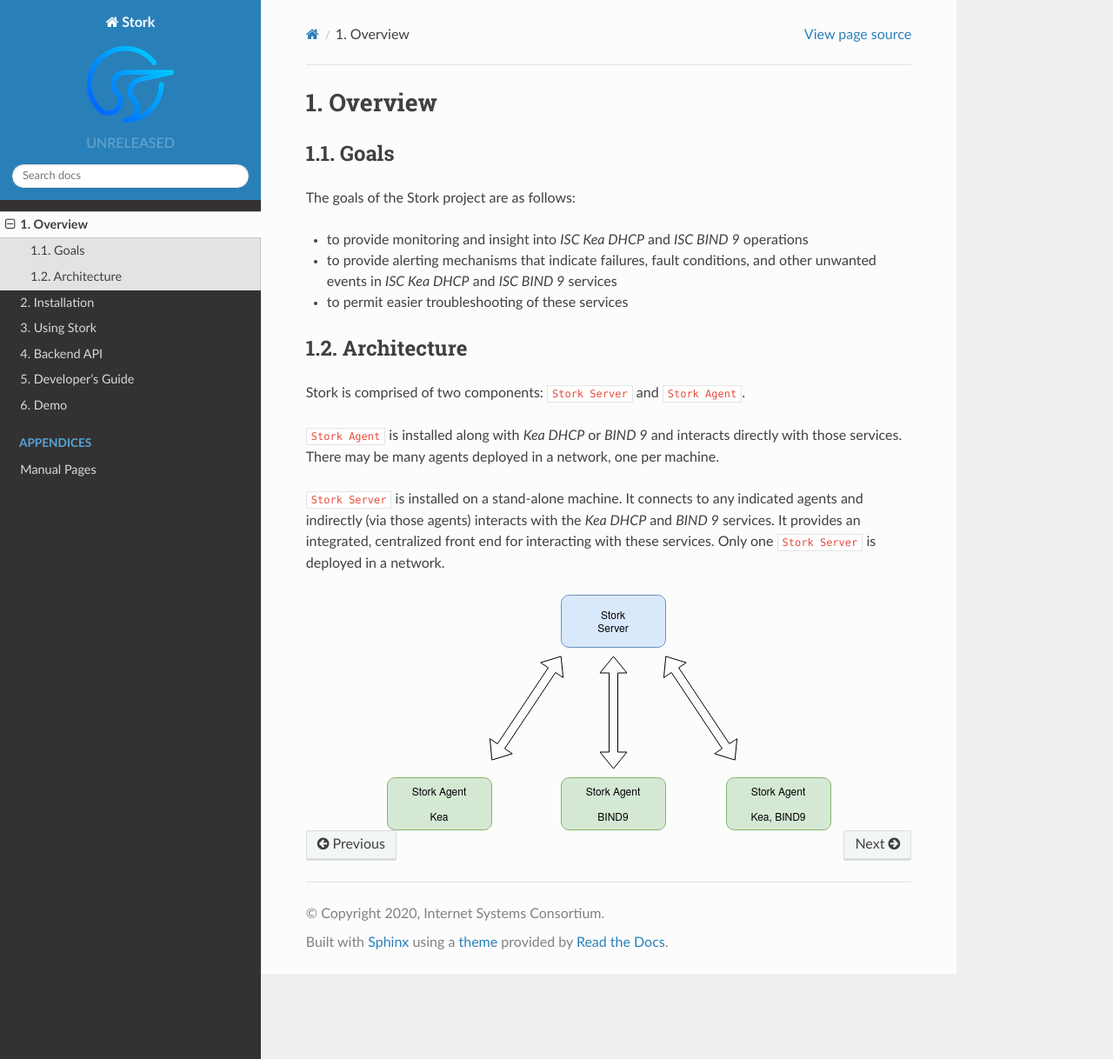
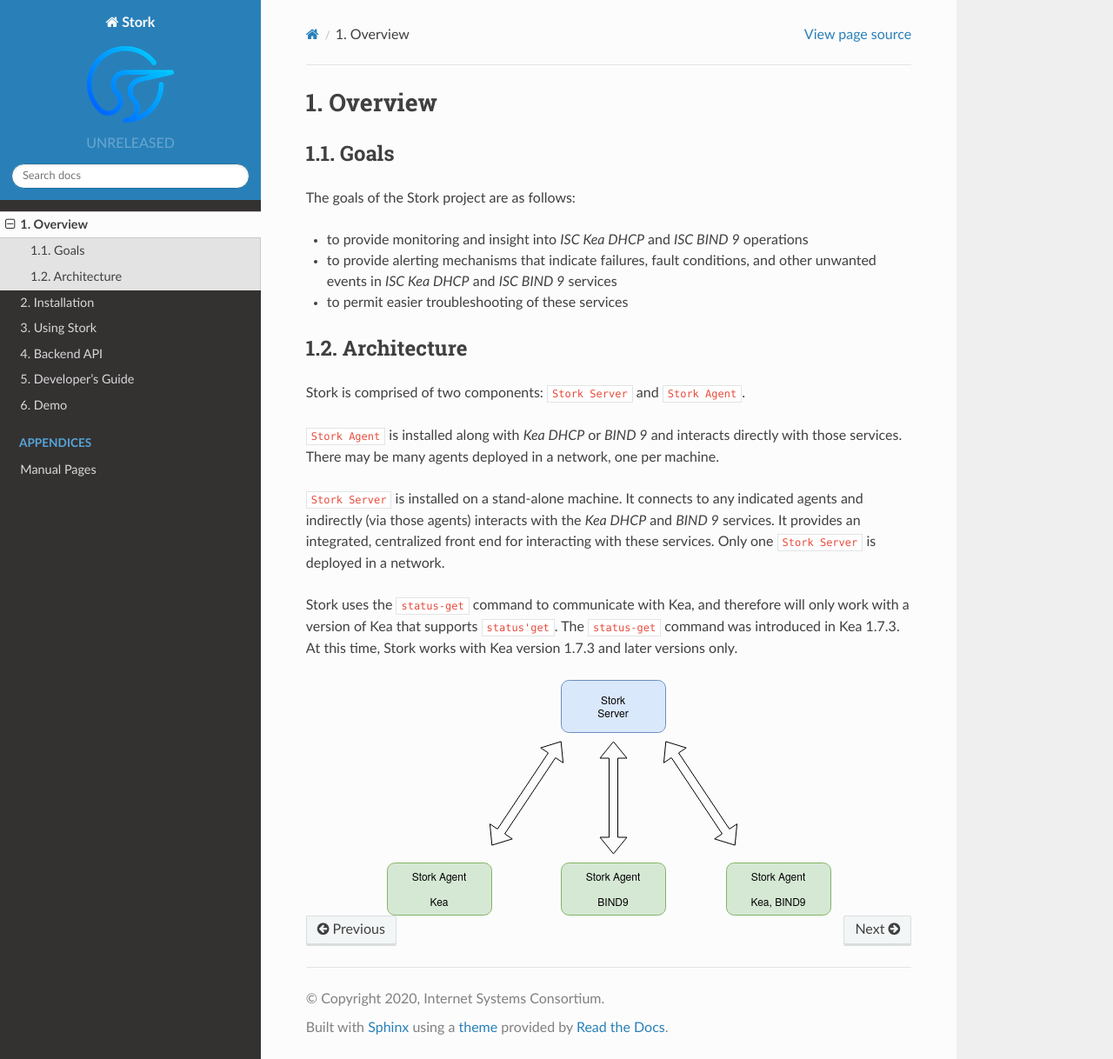
Before and after one commit to isc-projects/stork, a Sphinx documentation site: the page built from doc/overview.rst, in a window 1280 px wide and 1218 px high. Shown: the whole window at 87% size. Built offline with Sphinx 7.4.7 and the Read the Docs theme 2.0.0, drawn with Linux system fonts in a browser that asks for light colours.

Commit message:
[304] add message about required kea version

```diff
--- a/doc/overview.rst
+++ b/doc/overview.rst
@@ -32,5 +32,10 @@
 centralized front end for interacting with these services.
 Only one ``Stork Server`` is deployed in a network.
 
+Stork uses the ``status-get`` command to communicate with Kea, and
+therefore will only work with a version of Kea that supports ``status'get``.
+The ``status-get`` command was introduced in Kea 1.7.3.  At this time, Stork
+works with Kea version 1.7.3 and later versions only.
+
 .. figure:: static/arch.png
    :align: center
```
